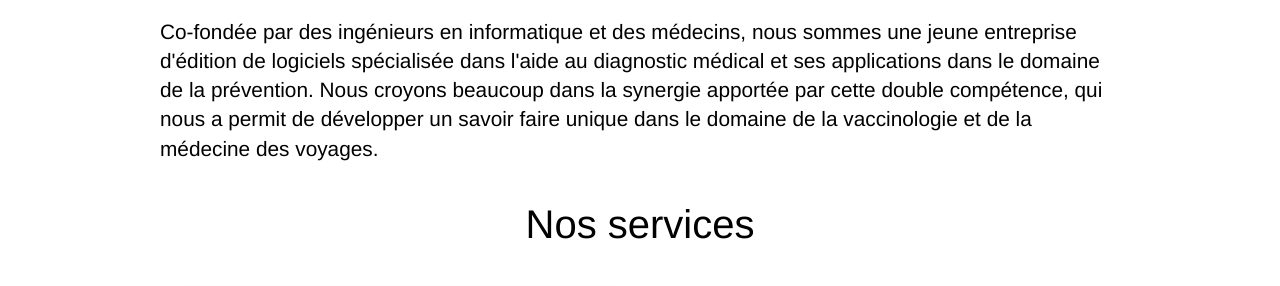
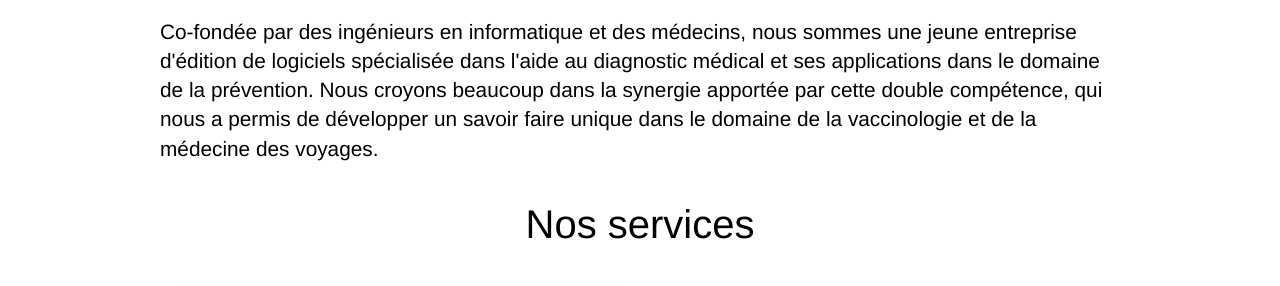
Before and after one commit to Syadem/syadem.github.io, a Jekyll site: the page built from index.html, in a window 1280 px wide and 900 px high. Shown: the part 287-573 px from the top of the window. Built offline with Jekyll 4.4.1, drawn with Linux system fonts in a browser that asks for light colours; nearby versions of some CDN libraries; some of the changed text lies outside the part shown.

Commit message:
Fix typos

```diff
--- a/index.html
+++ b/index.html
@@ -11,7 +11,7 @@ layout: default
 <div class="container homepage">
   <div class="pure-g-r">
     <section class="pure-u-1 presentation">
-      <p>Co-fondée par des ingénieurs en informatique et des médecins, nous sommes une jeune entreprise d'édition de logiciels spécialisée dans l'aide au diagnostic médical et ses applications dans le domaine de la prévention. Nous croyons beaucoup dans la synergie apportée par cette double compétence, qui nous a permit de développer un savoir faire unique dans le domaine de la vaccinologie et de la médecine des voyages.</p>
+      <p>Co-fondée par des ingénieurs en informatique et des médecins, nous sommes une jeune entreprise d'édition de logiciels spécialisée dans l'aide au diagnostic médical et ses applications dans le domaine de la prévention. Nous croyons beaucoup dans la synergie apportée par cette double compétence, qui nous a permis de développer un savoir faire unique dans le domaine de la vaccinologie et de la médecine des voyages.</p>
     </section>
   </div>
   <div class="pure-g-r">
```
Also changed, not shown: other parts of index.html (+1 -1 lines).
